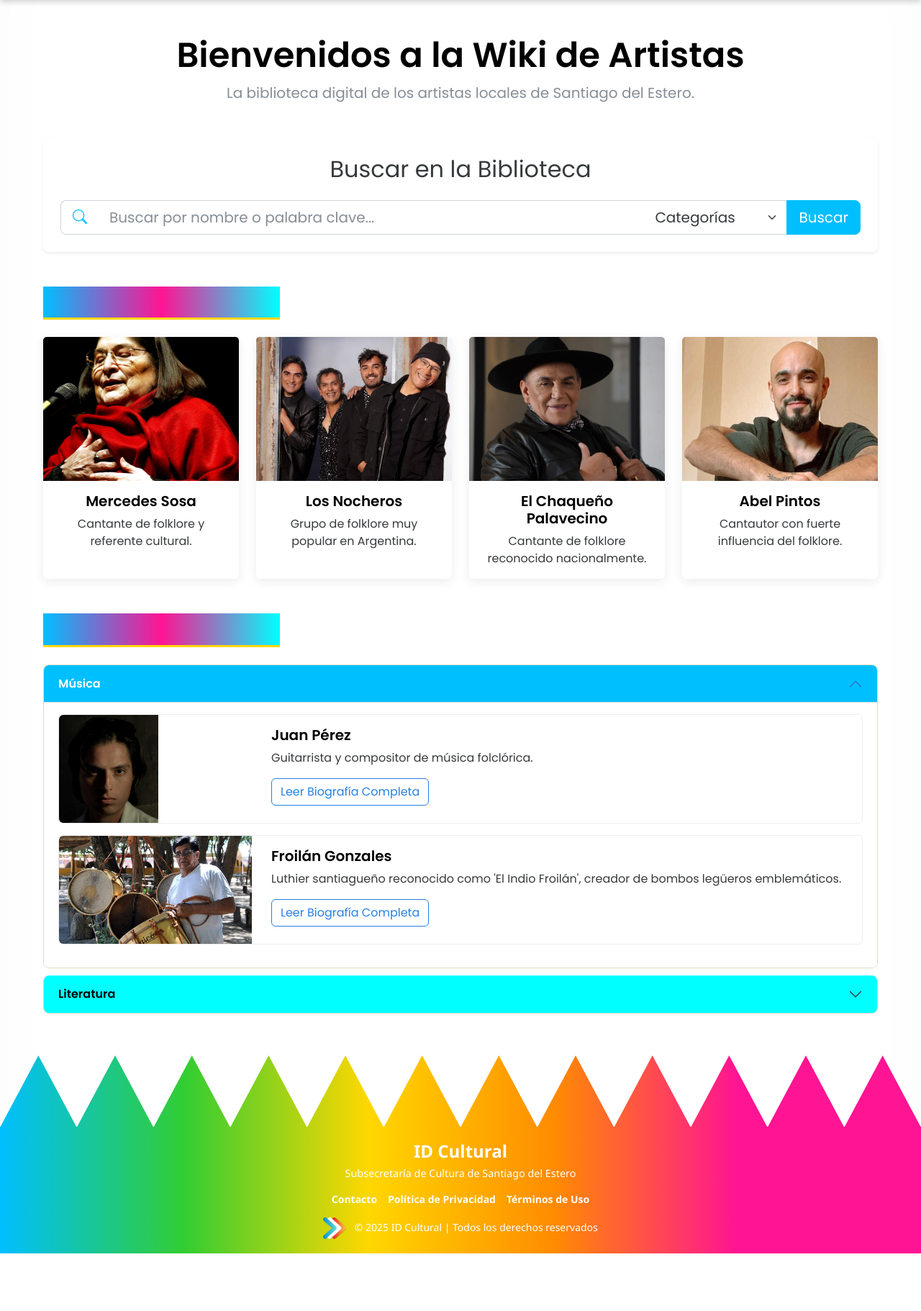
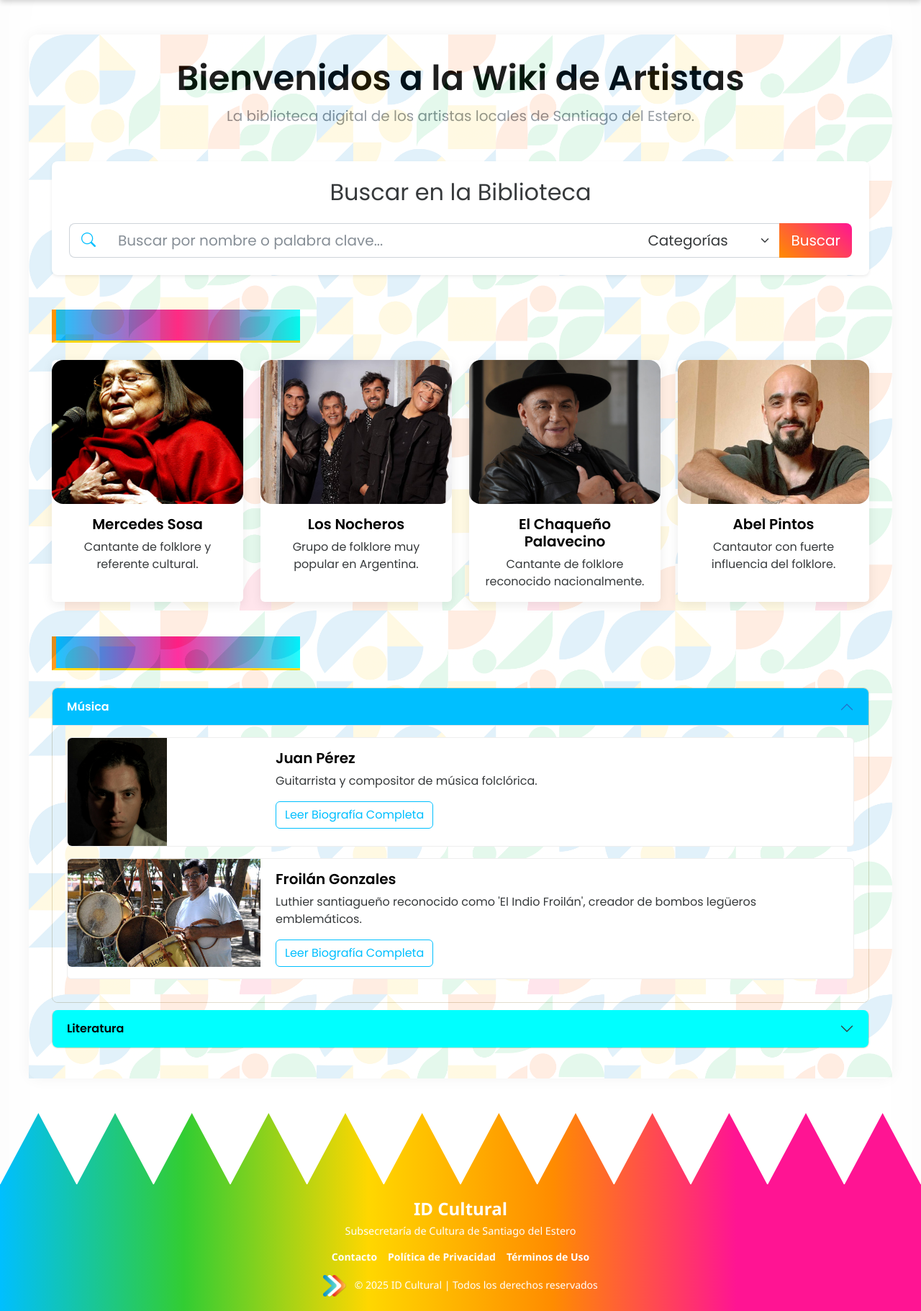
Before and after one commit to runatechdev/ID-Cultural, a PHP site: page /wiki.php in a window 1280 px wide. Shown: the part 80-1901 px from the top of the page at 72% size. Before the commit the page ends 1821 px from the top, so only its background shows below. Run offline with PHP 8.4, Linux system fonts and the light colour scheme; some libraries are stand-ins or nearby versions.

Commit message:
wiki_artistas_fondo decorativos

```diff
--- a/public/static/css/wiki.css
+++ b/public/static/css/wiki.css
@@ -142,3 +142,102 @@
     background-color: var(--color-acento);
     border-color: var(--color-acento);
 }
+
+/* ==== ESTILO GEOMÉTRICO COLORIDO ==== */
+
+body {
+  background-color: #ffffff;
+}
+
+/* Patrón geométrico como fondo decorativo */
+.wiki-bg {
+  background: linear-gradient(135deg, #00BFFF 0%, #32CD32 25%, #FFD700 50%, #FF8C00 75%, #FF1493 100%);
+  -webkit-mask-image: url('/static/img/pattern.svg');
+  -webkit-mask-repeat: repeat;
+  -webkit-mask-size: 200px;
+  mask-image: url('/static/img/pattern.svg');
+  mask-repeat: repeat;
+  mask-size: 200px;
+  opacity: 0.1;
+  position: absolute;
+  top: 0;
+  right: 0;
+  bottom: 0;
+  left: 0;
+  z-index: -1;
+}
+
+/* Contenedor principal */
+.container {
+  position: relative;
+  z-index: 2;
+}
+
+/* Títulos */
+.section-title {
+  color: #003366;
+  font-weight: 700;
+  border-left: 6px solid #FF8C00;
+  padding-left: 10px;
+}
+
+/* Tarjetas de artistas */
+.artist-card img {
+  border-radius: 16px;
+}
+
+.artist-card {
+  transition: transform 0.3s ease, box-shadow 0.3s ease;
+  background-color: #ffffff;
+}
+
+.artist-card:hover {
+  transform: translateY(-5px);
+  box-shadow: 0 8px 20px rgba(0,0,0,0.15);
+}
+
+/* Botones */
+.btn-primary {
+  background: linear-gradient(45deg, #FF8C00, #FF1493);
+  border: none;
+}
+
+.btn-outline-primary {
+  border-color: #00BFFF;
+  color: #00BFFF;
+}
+
+.btn-outline-primary:hover {
+  background-color: #00BFFF;
+  color: white;
+}
+/* ==== FONDO GEOMÉTRICO COLORIDO ==== */
+body {
+  position: relative;
+  background-color: #fff;
+  overflow-x: hidden;
+}
+
+/* Capa del patrón */
+.wiki-pattern {
+  position: absolute;
+  top: 0;
+  right: 0;
+  bottom: 0;
+  left: 0;
+  background-image: url('/static/img/pattern.png');
+  background-repeat: repeat;
+  background-size: 400px;
+  opacity: 0.12; /* sutil para no distraer */
+  z-index: 0;
+}
+
+/* Asegura que el contenido quede por encima */
+main.container {
+  position: relative;
+  z-index: 2;
+  background-color: rgba(255, 255, 255, 0.95);
+  border-radius: 12px;
+  padding: 2rem;
+  box-shadow: 0 0 20px rgba(0,0,0,0.05);
+}
--- a/public/wiki.php
+++ b/public/wiki.php
@@ -10,12 +10,14 @@ include(__DIR__ . '/../components/header.php');
 
     <?php include __DIR__ . '/../components/navbar.php'; ?>
 
+
     <main class="container my-5">
-
+    <div class="wiki-pattern"></div>
         <section class="text-center mb-5">
             <h1 class="display-5 fw-bold">Bienvenidos a la Wiki de Artistas</h1>
             <p class="lead text-muted">La biblioteca digital de los artistas locales de Santiago del Estero.</p>
         </section>
+
         <section class="search-section card p-4 mb-5 shadow-sm">
             <h2 class="text-center mb-4">Buscar en la Biblioteca</h2>
             <form id="form-busqueda" action="#" method="get">
```
Also changed, not shown: public/static/img/pattern.png (added).
